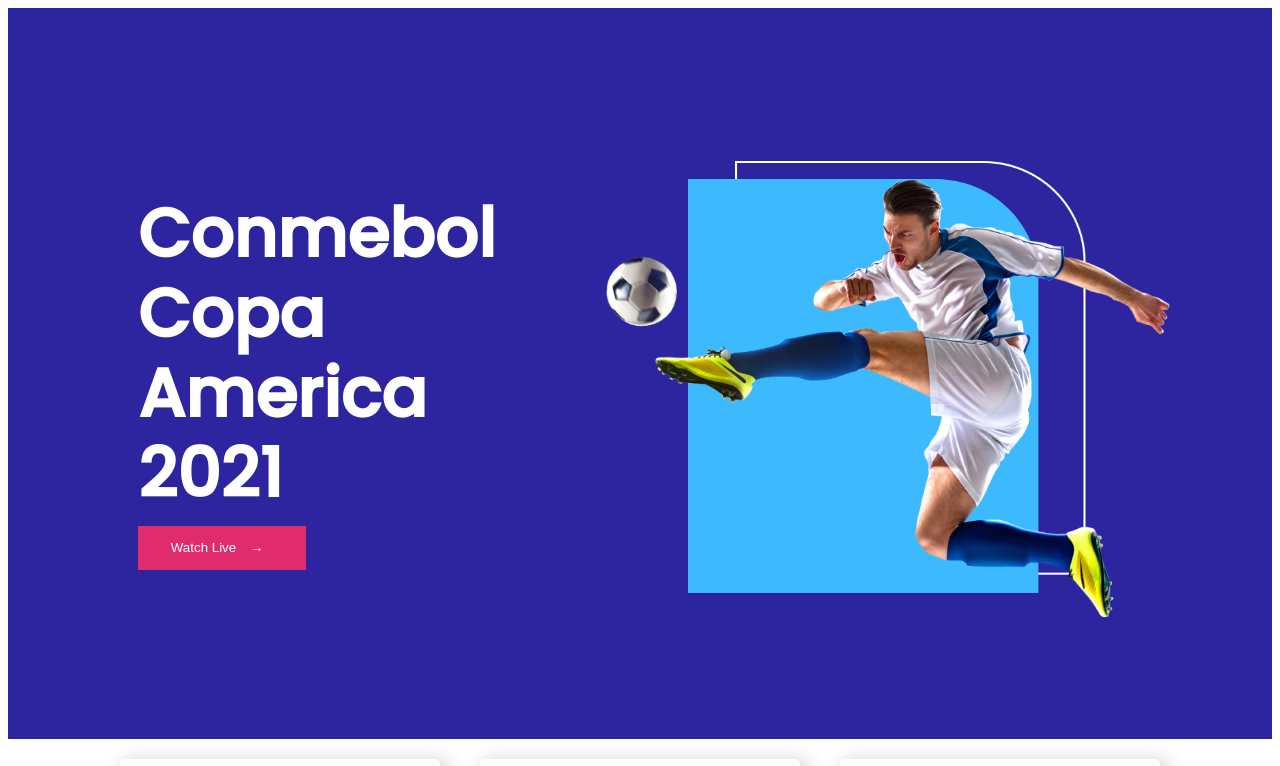
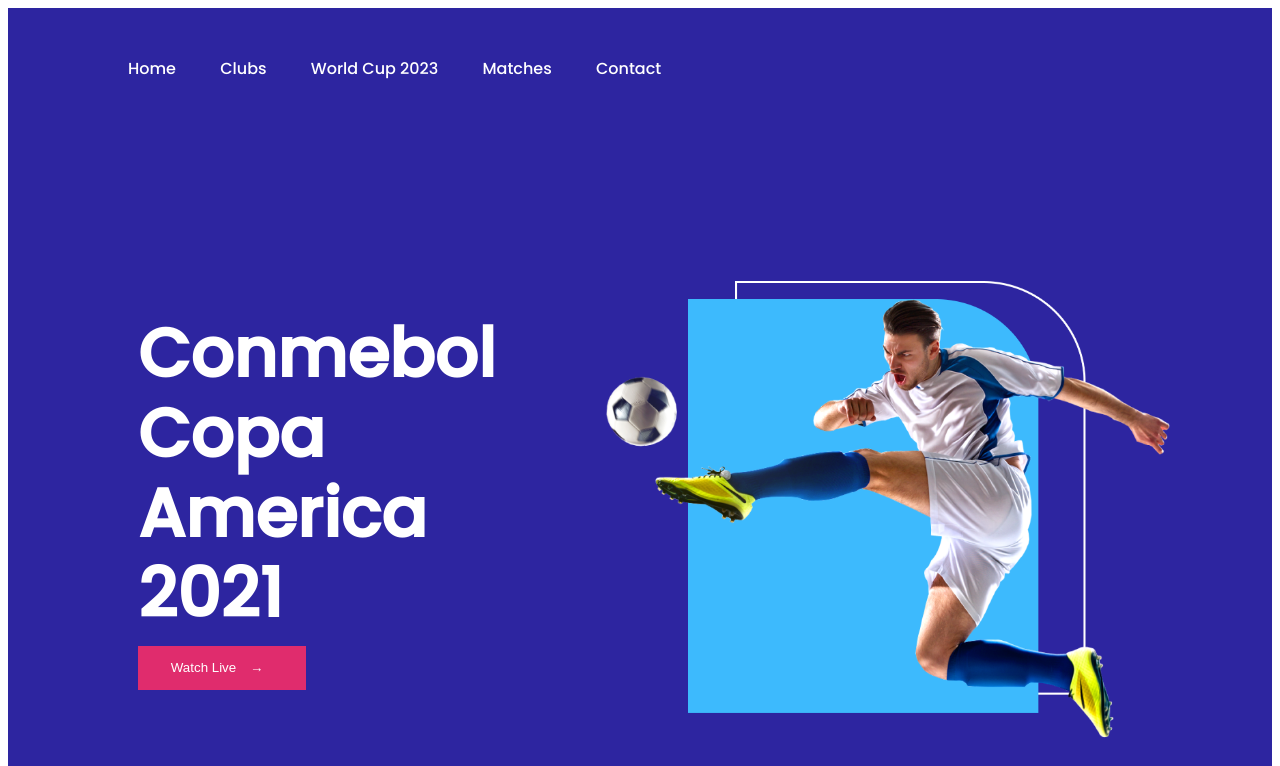
Before and after one commit to rubaiiyat/Football, a plain HTML site: page Index.html in a window 1280 px wide. Shown: the top 766 px of the page. Drawn offline with Linux system fonts and the light colour scheme.

Commit message:
git push

```diff
--- a/Index.html
+++ b/Index.html
@@ -12,6 +12,24 @@
 
     <header>
         <section class="header-section">
+
+            <div class="navbar">
+
+                <nav>
+                    <ul>
+                        <li><a href="">Home</a></li>
+                        <li><a href="">Clubs</a></li>
+                        <li><a href="">World Cup 2023</a></li>
+                        <li><a href="">Matches</a></li>
+                        <li><a href="">Contact</a></li>
+                    </ul>
+
+
+                </nav>
+
+
+
+            </div>
 
             <div class="live-play">
 
--- a/Style.css
+++ b/Style.css
@@ -7,6 +7,8 @@ body{
     font-family: 'Poppins', sans-serif;
   }
 
+
+
 .header-section{
     background-color: #2D25A0;
     width: 100%;
@@ -14,6 +16,29 @@ body{
 
 
 
+}
+
+.navbar{
+    width: 100%;
+    height: 15vh;
+    margin: auto;
+    display: flex;
+    align-items: center;
+}
+nav{
+    flex: 1;
+    padding-left: 60px;
+
+}
+
+nav ul li{
+    display:inline-block;
+    list-style: none;
+    margin: 0px 20px;
+}
+nav ul li a{
+    text-decoration: none;
+    color: #FFFFFF;
 }
 .live-play{
     display: flex;
@@ -136,6 +161,7 @@ footer{
 
 .highlight-photo img{
     width: 567px;
+
     margin-top: 50px;
 
 }
```
